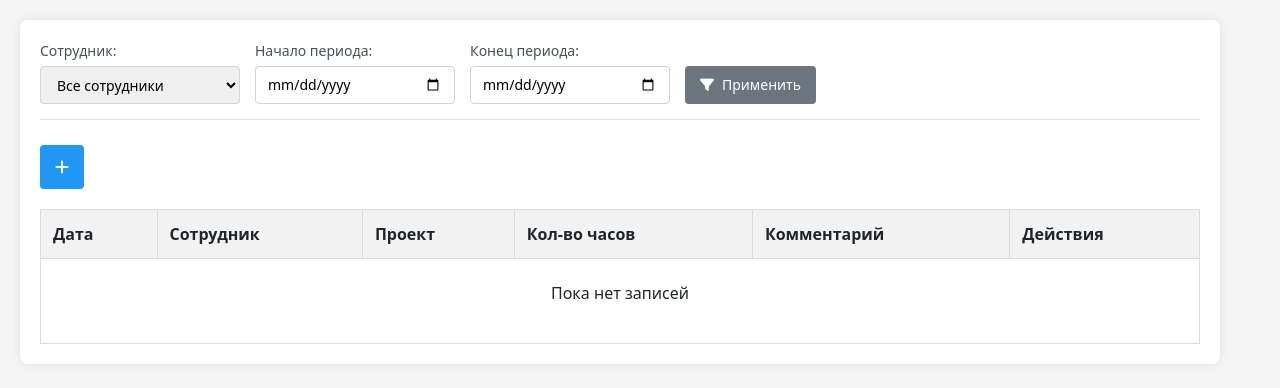
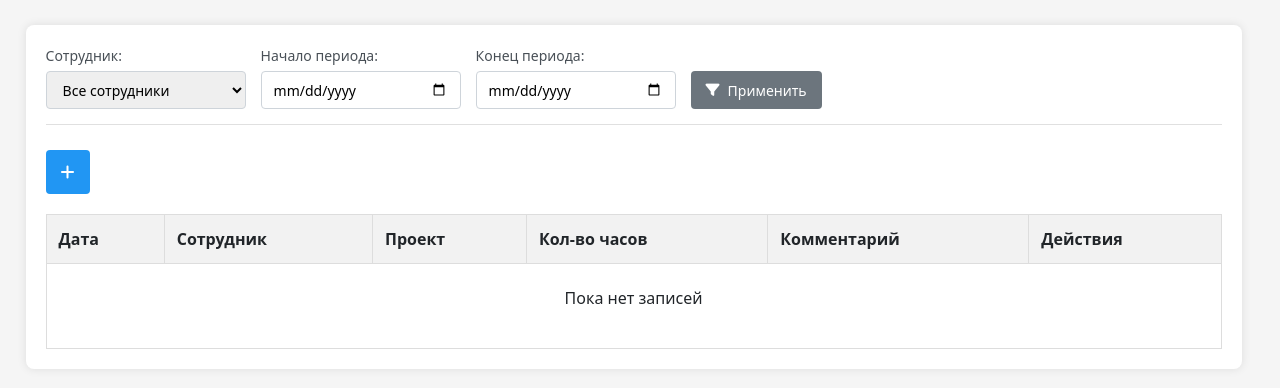
Before and after one commit to Almaxana/DjangoPractice, a Django app: page / in a window 1280 px wide. Shown: the part 59-447 px from the top of the page. Run offline with Django 5.2, Linux system fonts and the light colour scheme; the visitor is signed in with stand-in values (Sample User, id 1); data comes from the database, SQL or seed files in the repository; data that the repository does not hold is empty; some libraries are stand-ins or nearby versions.

Commit message:
centering table

```diff
--- a/timesheet/main/static/main/css/main.css
+++ b/timesheet/main/static/main/css/main.css
@@ -1,9 +1,9 @@
 body {
     background-color: rgba(220, 220, 220, 0.27);
 }
-.container {
-    max-width: 1200px;
-    margin: 20px;
+.custom-container {
+    width: 95%;
+    margin: 2%;
     background-color: white;
     padding: 20px;
     border-radius: 8px;
--- a/timesheet/main/templates/main/home.html
+++ b/timesheet/main/templates/main/home.html
@@ -6,7 +6,7 @@
 {% endblock %}
 
 {% block content %}
-    <div class="container">
+    <div class="custom-container">
 
         <div class="filters">
             <div class="filter-group">
```
